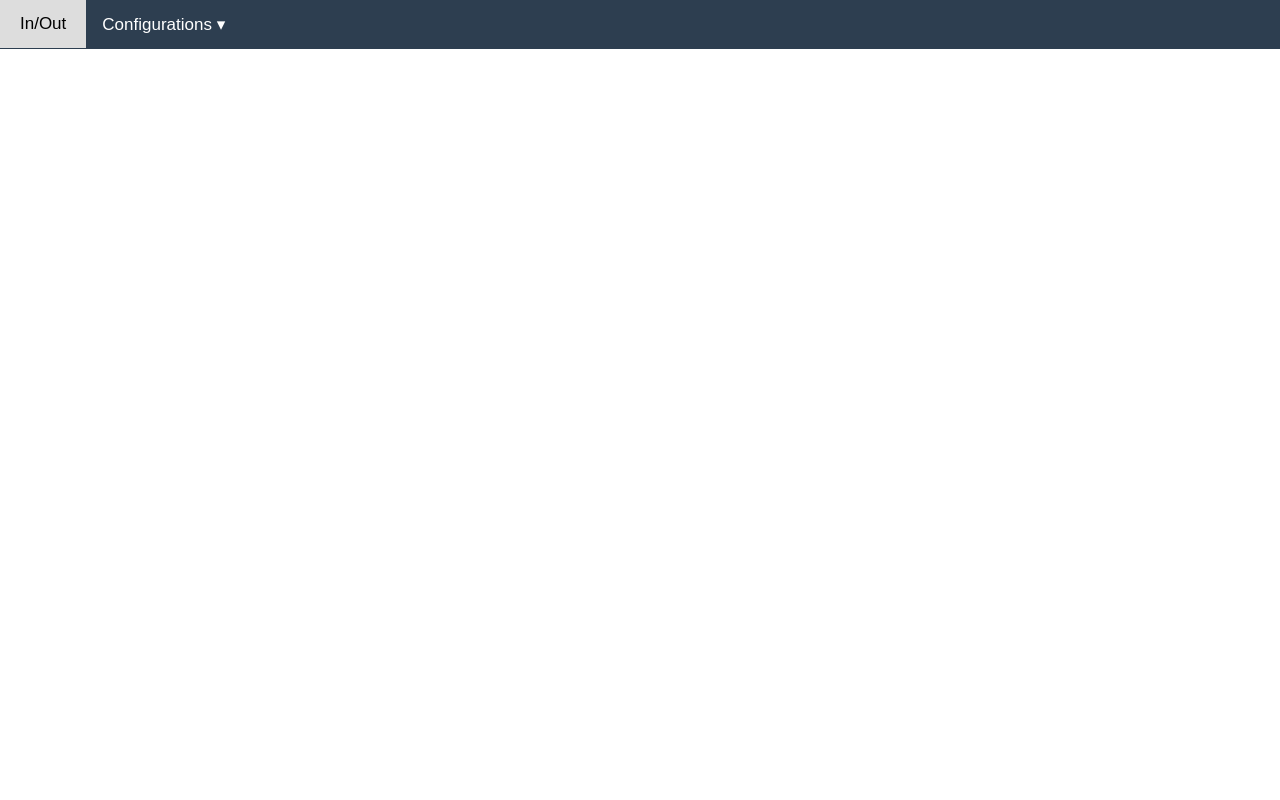
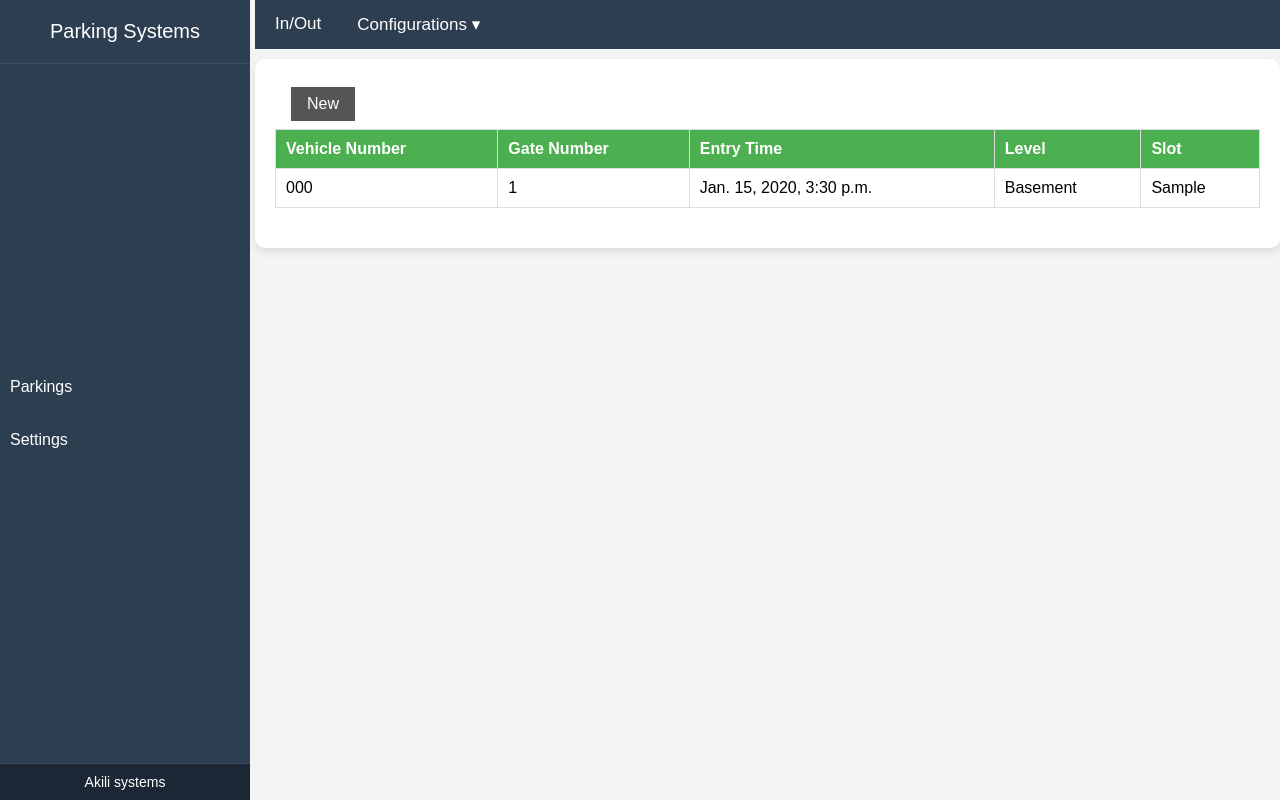
Before and after one commit to Nitish-Kumar-Kamat/Car_Parking_Management, a Django app: page /vehicle_list/ in a window 1280 px wide. Run offline with Django 5.2, Linux system fonts and the light colour scheme; tables that the repository leaves empty hold one stand-in row (values such as "Sample post").

Commit message:
navbar added

```diff
--- a/car_parking_system/car_parking_system/urls.py
+++ b/car_parking_system/car_parking_system/urls.py
@@ -9,9 +9,7 @@ urlpatterns = [
     path('admin/', admin.site.urls),
     path('auth/',include('auth_app.urls')),
     path('', views.home, name='home'),
-    # path('scan/', views.scan_vehicle, name='scan_vehicle'),
     # AJAX endpoints for loading content
-    path('registrations/', views.registrations, name='registrations'),
     path('parking_manage/',views.parking_manage, name='parking_manage'),
     path('file_settings/', views.file_settings, name='file_settings'),
     path('entry/',views.entry, name='entry'),
@@ -21,4 +19,5 @@ urlpatterns = [
     path('exit/',views.exit, name='exit'),
     path('vehicle_exit/', views.vehicle_exit_view, name='vehicle_exit'),
     path('payment_success/', views.payment_success_view, name='payment_success'),
+
 ]+ static(settings.MEDIA_URL, document_root=settings.MEDIA_ROOT)
--- a/car_parking_system/parking/models.py
+++ b/car_parking_system/parking/models.py
@@ -4,7 +4,6 @@ class Entry_Vehicle(models.Model):
     plate_number = models.CharField(max_length=20,unique=True)
     gate_no = models.IntegerField()
     entry_time = models.DateTimeField(auto_now_add=True)
-    exit_time = models.DateTimeField(null=True, blank=True)  # Exit time for when vehicle leaves
     level = models.CharField(
         max_length=20,
         choices=[
--- a/car_parking_system/parking/static/css/p_manage.css
+++ b/car_parking_system/parking/static/css/p_manage.css
@@ -5,7 +5,7 @@ body {
   font-family: Arial, sans-serif;
 }
 
-.navbar {
+.navbars {
   display: flex;
   justify-content: space-between;
   align-items: center;
@@ -14,18 +14,18 @@ body {
   padding: 0.5rem 1rem;
 }
 
-.nav-links {
+.nav-linkss {
   display: flex;
   list-style: none;
   margin: 0;
   padding: 0;
 }
 
-.nav-links li {
+.nav-linkss li {
   position: relative;
 }
 
-.nav-links a {
+.nav-linkss a {
   color: white;
   text-decoration: none;
   padding: 0.5rem 1rem;
@@ -34,14 +34,14 @@ body {
   border-radius: 0.5;
 }
 
-.nav-links a:hover {
+.nav-linkss a:hover {
   background-color: #555;
 }
-.dropdown{
+.dropdowns{
   border-radius: 4px;
 }
 
-.dropdown-menu {
+.dropdown-menus {
   display: none;
   position: absolute;
   background-color: #736f6f;
@@ -53,11 +53,11 @@ body {
   min-width: 150px;
 }
 
-.dropdown-menu li a {
+.dropdown-menus li a {
   padding: 0.5rem 1rem;
 }
 
-.dropdown:hover .dropdown-menu {
+.dropdowns:hover .dropdown-menus {
   display: block;
 }
 
@@ -76,11 +76,11 @@ body {
   margin: 4px 0;
 }
 
-.nav-links {
+.nav-linkss {
   transition: transform 0.3s ease-in-out;
 }
 
-.nav-links.mobile {
+.nav-linkss.mobile {
   display: flex;
   flex-direction: column;
   position: absolute;
@@ -91,7 +91,7 @@ body {
   transform: translateX(100%);
 }
 
-.nav-links.mobile.show {
+.nav-linkss.mobile.show {
   transform: translateX(0);
 }
 
@@ -100,11 +100,11 @@ body {
     display: flex;
   }
 
-  .nav-links {
+  .nav-linkss {
     display: none;
   }
 
-  .nav-links.mobile {
+  .nav-linkss.mobile {
     display: flex;
   }
 }
--- a/car_parking_system/parking/static/css/styles.css
+++ b/car_parking_system/parking/static/css/styles.css
@@ -73,7 +73,7 @@ body {
 
 .content {
     margin-left: 250px;
-    padding: 5px;
+    padding-left: 5px;
     width: calc(100% - 250px);
     transition: margin-left 0.3s ease-in-out;
 }
--- a/car_parking_system/parking/templates/main/in_out.html
+++ b/car_parking_system/parking/templates/main/in_out.html
@@ -0,0 +1,145 @@
+{% extends 'main/base.html' %}
+{% block one %}
+{% include 'main/parking_manage.html' %}
+{% load static %}
+<!DOCTYPE html>
+<html lang="en">
+<head>
+    <meta charset="UTF-8">
+    <meta name="viewport" content="width=device-width, initial-scale=1.0">
+    <title>records</title>
+    <link rel="stylesheet" href="{% static 'css/p_manage.css' %}">
+</head>
+<body>
+    <!-- table creation -->
+        <style>
+            body {
+                font-family: Arial, sans-serif;
+                margin: 0;
+                padding: 0;
+                background-color: #f4f4f4;
+            }
+
+            .container {
+                width: 100%;
+                margin: 10px auto;
+                background: #fff;
+                padding: 20px;
+                border-radius: 10px;
+                box-shadow: 0 4px 8px rgba(0, 0, 0, 0.1);
+            }
+
+            h2 {
+                text-align: center;
+                margin-bottom: 20px;
+            }
+
+            .table-container {
+                overflow-x: auto;
+            }
+
+            table {
+                width: 100%;
+                border-collapse: collapse;
+                margin-bottom: 20px;
+            }
+
+            th, td {
+                padding: 10px;
+                text-align: left;
+                border: 1px solid #ddd;
+            }
+
+            th {
+                background-color: #4CAF50;
+                color: white;
+            }
+
+            tr:nth-child(even) {
+                background-color: #f9f9f9;
+            }
+
+            tr:hover {
+                background-color: #f1f1f1;
+            }
+
+            td img {
+                width: 100px;
+                height: auto;
+                display: block;
+            }
+
+            @media (max-width: 768px) {
+                th, td {
+                    font-size: 14px;
+                    padding: 8px;
+                }
+            }
+
+            @media (max-width: 480px) {
+                th, td {
+                    font-size: 12px;
+                    padding: 6px;
+                }
+            }
+            .new-records{
+                text-align: left;
+            }
+        </style>
+    </head>
+    <body>
+        <div class="container">
+        <nav class="navbars">
+        <ul class="nav-linkss">
+          <li class="dropdowns">
+            <a href="#">New</a>
+            <ul class="dropdown-menus">
+              <li><a href="{% url 'entry' %}">Entry</a></li>
+              <li><a href="{% url 'exit' %}">Exit</a></li>
+            </ul>
+          </li>
+      </ul>
+    </nav>
+        </ul>
+            <!-- <h2>Vehicle Entry Records</h2> -->
+            <div class="table-container">
+                <table>
+                    <thead>
+                        <tr>
+                            <th>Vehicle Number</th>
+                            <th>Gate Number</th>
+                            <th>Entry Time</th>
+                            <th>Level</th>
+                            <th>Slot</th>
+                        </tr>
+                    </thead>
+                    <tbody>
+                        {% for x in vehicles %}
+                        <tr>
+                            <td>{{x.plate_number}}</td>
+                            <td>{{x.gate_no}}</td>
+                            <td>{{x.entry_time}}</td>
+                            <td>{{x.level}}</td>
+                            <td>{{x.slot}}</td>
+                        </tr>
+                      {% endfor %}
+                    </tbody>
+                </table>
+            </div>
+
+            {% if numnot %}
+                <tr>
+                    <td>{{numnot}}</td>
+                </tr>
+            {% endif %}
+        </div>
+
+
+    <!-- end table creation -->
+
+      <script src="{% static 'js/p_script.js' %}"></script>
+
+</body>
+</html>
+
+{% endblock %}
--- a/car_parking_system/parking/templates/main/parking_manage.html
+++ b/car_parking_system/parking/templates/main/parking_manage.html
@@ -7,7 +7,7 @@
   {% load static %}
   <link rel="stylesheet" href="{% static 'css/navbar.css' %}">
   <div class="navbar" id="navbar">
-    <a href="#">In/Out</a>
+    <a href="{% url 'vehicle_list' %}">In/Out</a>
 
     <div class="dropdown">
         <button class="dropbtn">Configurations
@@ -23,6 +23,10 @@
     <a href="javascript:void(0);" class="icon" onclick="toggleMenu()">&#9776;</a>
 </div>
 
+{% block content %}
+
+{% endblock content %}
+
 <script>
     function toggleMenu() {
         var navbar = document.getElementById("navbar");
--- a/car_parking_system/parking/views.py
+++ b/car_parking_system/parking/views.py
@@ -24,54 +24,9 @@ def home(request):
     return render(request, 'main/base.html')
 
 
-
-def registrations(request):
+def parking_manage(request):
     if request.headers.get('x-requested-with') == 'XMLHttpRequest':
-        html = render_to_string('main/registrations.html')
-        return JsonResponse({'html': html})
-    return render(request, 'main/registrations.html')
-
-
-# def scan_vehicle(request):
-#     if request.method == 'POST':
-#         uploaded_file = request.FILES['image']
-
-#         # Save the uploaded image to the media directory
-#         file_path = os.path.join(settings.MEDIA_ROOT, uploaded_file.name)
-#         with open(file_path, 'wb+') as destination:
-#             for chunk in uploaded_file.chunks():
-#                 destination.write(chunk)
-
-#         # Use YOLO-based detection to find number plates
-#         number_plate = detect_number_plate(file_path)
-
-
-#         if number_plate is None:
-#             number_plate = "Number Plate Not detected!"
-#         else:           # Save entry to database
-#             vehicle = Vehicle.objects.create(
-#               license_plate=number_plate,
-#               entry_time=now(),  # Automatically set the current time
-#               )
-
-#             receipt_data = {
-#             'image_name': uploaded_file.name,
-#             'number_plate': number_plate,
-#             'entry_time': vehicle.entry_time,
-#             # 'image_url': f"{settings.MEDIA_URL}{uploaded_file.name}",
-#             'image_url': f"/media/vehicles/{uploaded_file.name}",
-
-#             }
-#             return render(request, 'main/receipt.html', {'receipt': receipt_data})
-#         return render(request,"main/receipt.html",{'numnot':number_plate})
-
-    # return render(request, 'main/registrations.html')
-
-
-def parking_manage(request):
-    vehicles=Entry_Vehicle.objects.all
-    if request.headers.get('x-requested-with') == 'XMLHttpRequest':
-        html = render_to_string('main/parking_manage.html',{'vehicles':vehicles})
+        html = render_to_string('main/parking_manage.html')
         return JsonResponse({'html': html})
     return render(request, 'main/parking_manage.html')
 
@@ -96,7 +51,6 @@ def get_available_slots(request):
     booked_slots = Entry_Vehicle.objects.filter(level=selected_level).values_list('slot', flat=True)
     available_slots = [slot for slot in SLOTS[selected_level] if slot not in booked_slots]
     return JsonResponse({'slots': available_slots})
-
 
 def entry(request):
     return render(request, 'main/entry.html')
@@ -130,12 +84,12 @@ def entry_vehicle(request):
             return redirect('/vehicle_list/')
             # vehicles = Entry_Vehicle.objects.all()
             # return render(request,'main/parking_manage.html',{'vehicles':vehicles})
-        return render(request,"main/parking_manage.html",{'numnot':plate_number})
+        return render(request,"main/in_out.html",{'numnot':plate_number})
 
 
 def vehicle_list(request):
     vehicles = Entry_Vehicle.objects.all()
-    return render(request,'main/parking_manage.html',{'vehicles':vehicles})
+    return render(request,"main/in_out.html",{'vehicles':vehicles})
 
 def exit(request):
     return render(request,"main/exit_form.html")
```
Also changed, not shown: car_parking_system/parking/migrations/0018_merge_20250114_1813.py (added).
